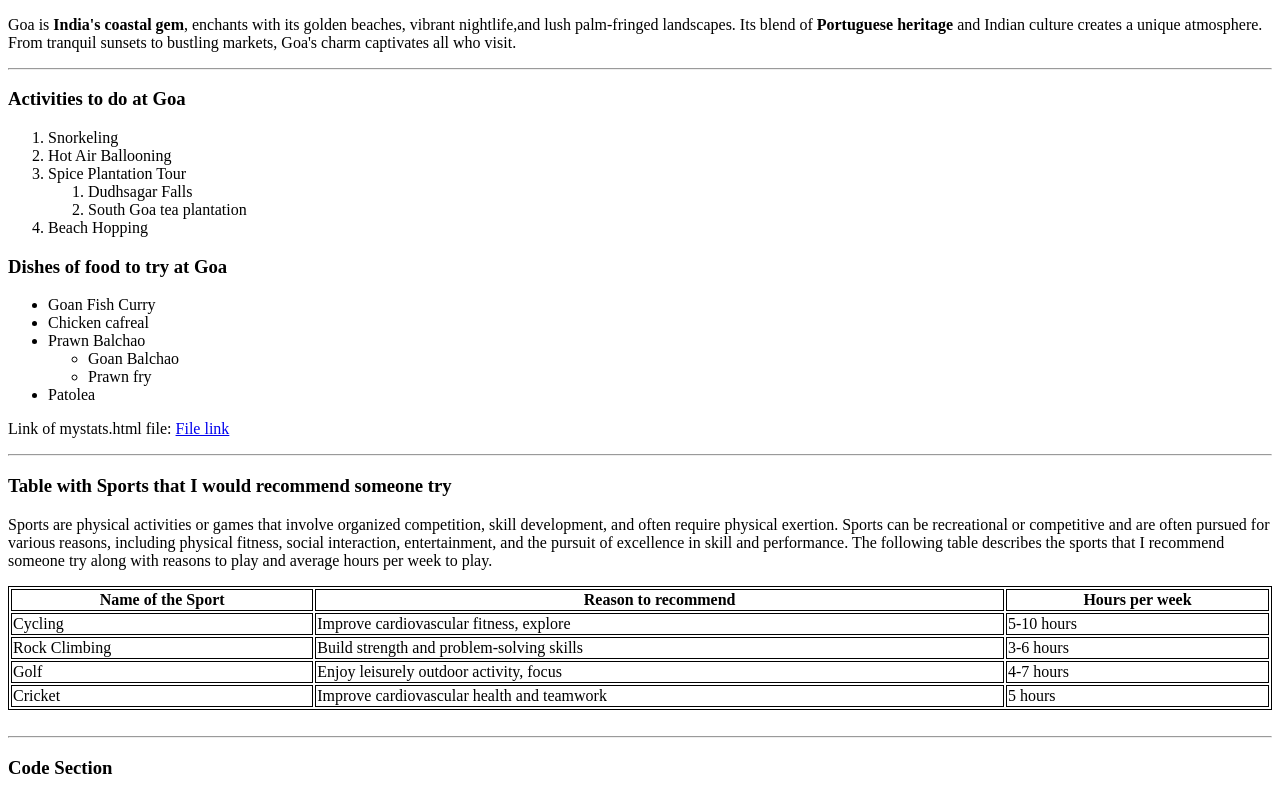
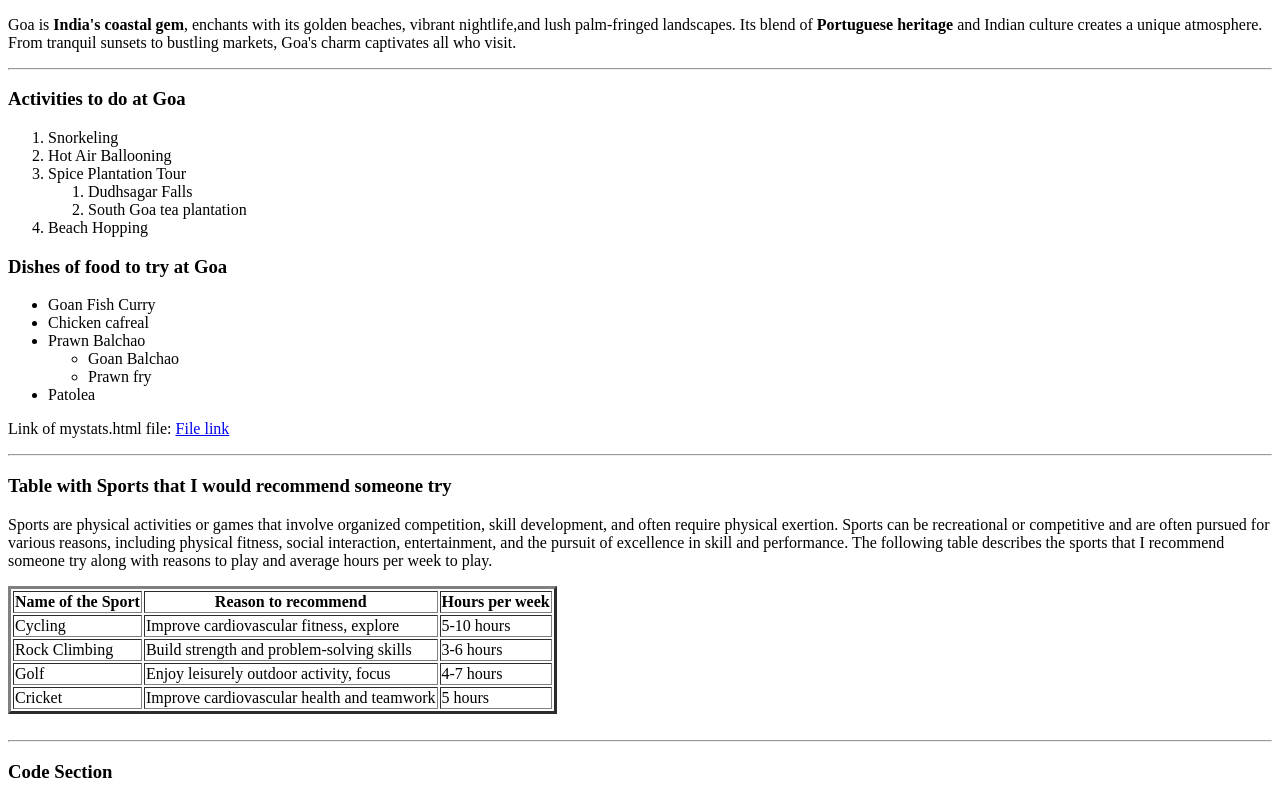
Before and after one commit to 44-563-WebApps-F23/44563-webapps-f23-assignment3-sairamyagajula, a plain HTML site: page index.html in a window 1280 px wide. Shown: the part 105-899 px from the top of the page. Drawn offline with Linux system fonts and the light colour scheme.

```diff
--- a/index.html
+++ b/index.html
@@ -3,11 +3,7 @@
     <head>
         <title>My Introduction</title>
     </head>
-    <style>
-        table, th, td {
-          border:1px solid black;
-        }
-        </style>
+
     <body>
         <h1>SAI RAMYA GAJULA</h1>
         <h3>Goa</h3>
@@ -48,7 +44,7 @@
            various reasons, including physical fitness, social interaction, entertainment, and the pursuit of excellence in skill and
            performance. The following table describes the sports that I recommend someone try along with reasons
            to play and average hours per week to play.</p>
-        <table style="width:100%">
+        <table border="3">
 
           <tr>
             <th>Name of the Sport</th>
```
Also changed, not shown: 1 other file.
